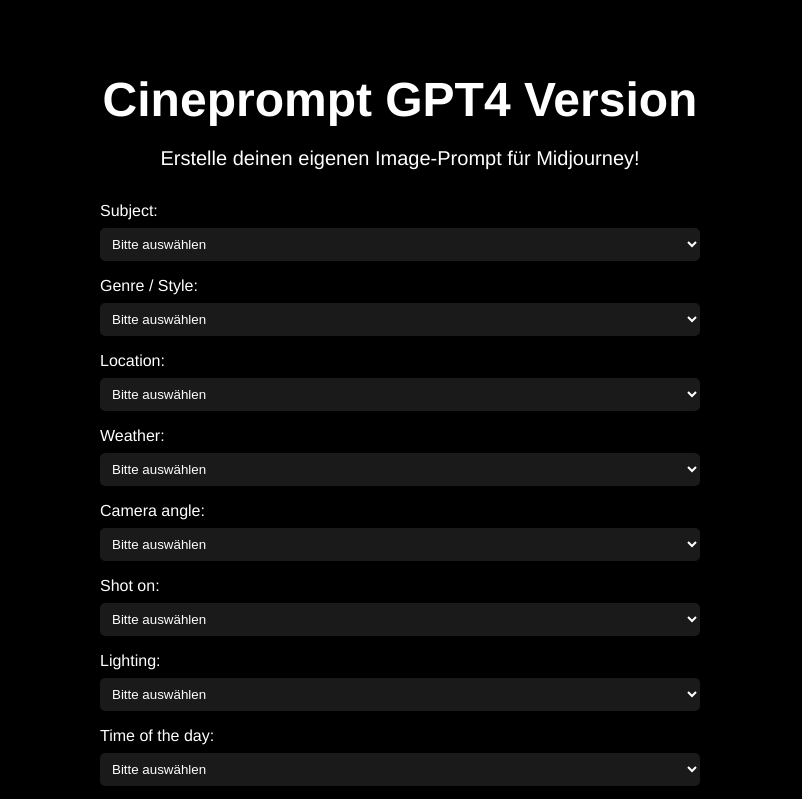
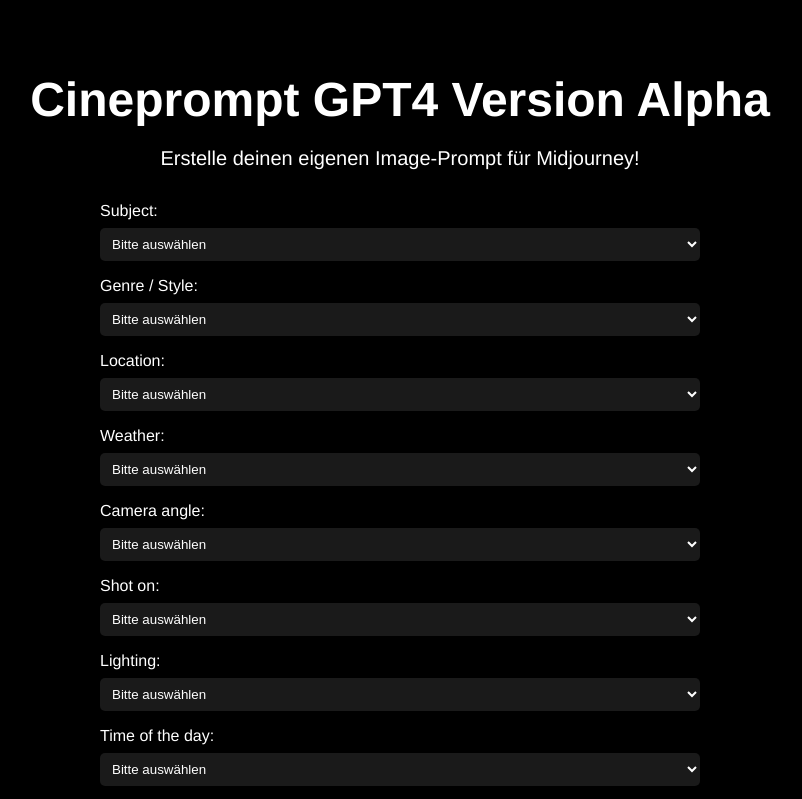
Before and after one commit to neverninetofive/cineprompt-gpt4, a plain HTML site: page index.html in a window 1280 px wide. Shown: the top 799 px of the page, without its empty margins (240-1042 px from the left). Drawn offline with Linux system fonts and the light colour scheme.

Commit message:
lets start

```diff
--- a/index.html
+++ b/index.html
@@ -9,7 +9,7 @@
 </head>
 <body>
   <header>
-    <h1>Cineprompt GPT4 Version</h1>
+    <h1>Cineprompt GPT4 Version Alpha</h1>
     <p>Erstelle deinen eigenen Image-Prompt für Midjourney!</p>
   </header>
   <main>
```
